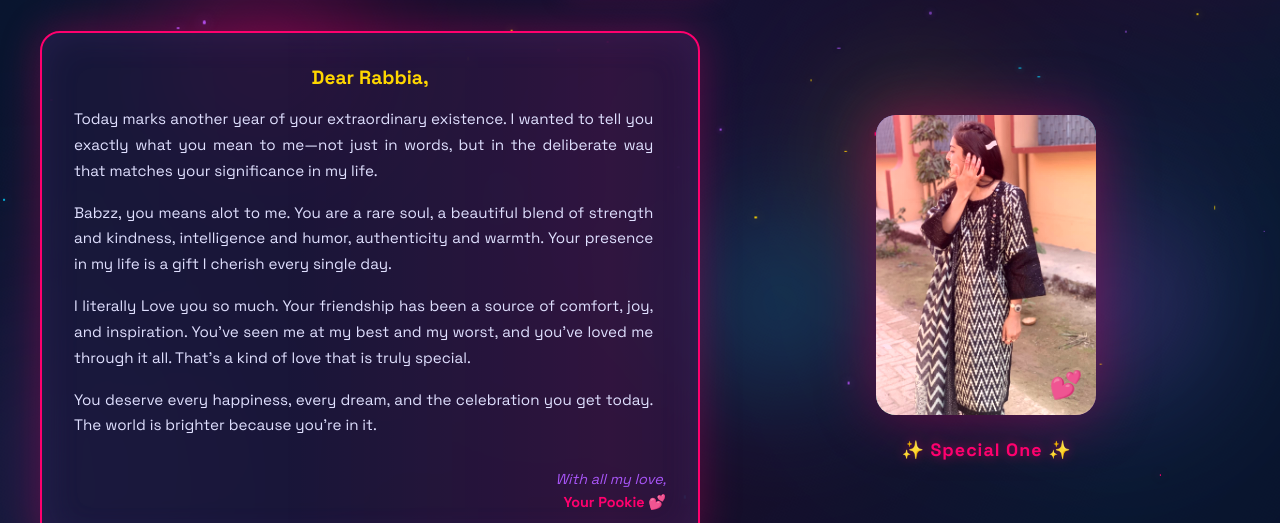
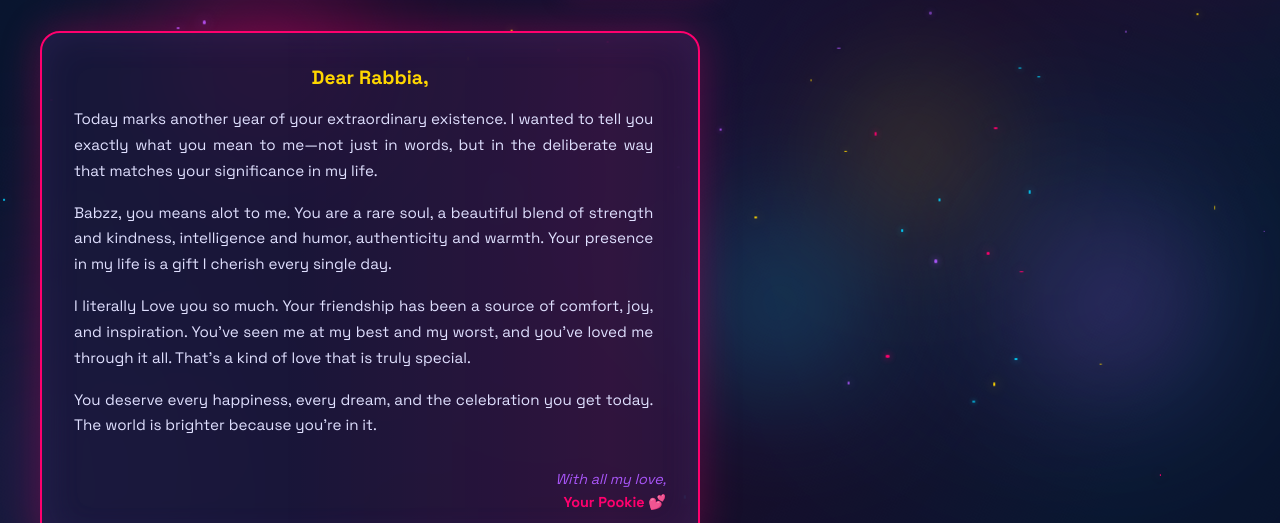
Before and after one commit to ZOSH-158/BD-Wish, a plain HTML site: page page2-letter.html in a window 1280 px wide. Shown: the part 277-800 px from the top of the page. Drawn offline with Linux system fonts and the light colour scheme.

Commit message:
Comment out letter image container section

```diff
--- a/page2-letter.html
+++ b/page2-letter.html
@@ -69,7 +69,7 @@
                     </div>
 
                     <!-- RIGHT - IMAGE -->
-                    <div class="letter-image-container">
+                    <!-- <div class="letter-image-container">
                         <div class="image-frame">
                             <img src="images/pic1.jpeg" alt="You" class="letter-image" onerror="this.style.background='linear-gradient(135deg, #ff006e, #a855f7)'">
                             <div class="image-glow"></div>
@@ -77,7 +77,7 @@
                             <div class="image-heart">💕</div>
                         </div>
                         <div class="love-indicator">✨ Special One ✨</div>
-                    </div>
+                    </div>-->
                 </div>
 
                 <div class="page-nav">
```
